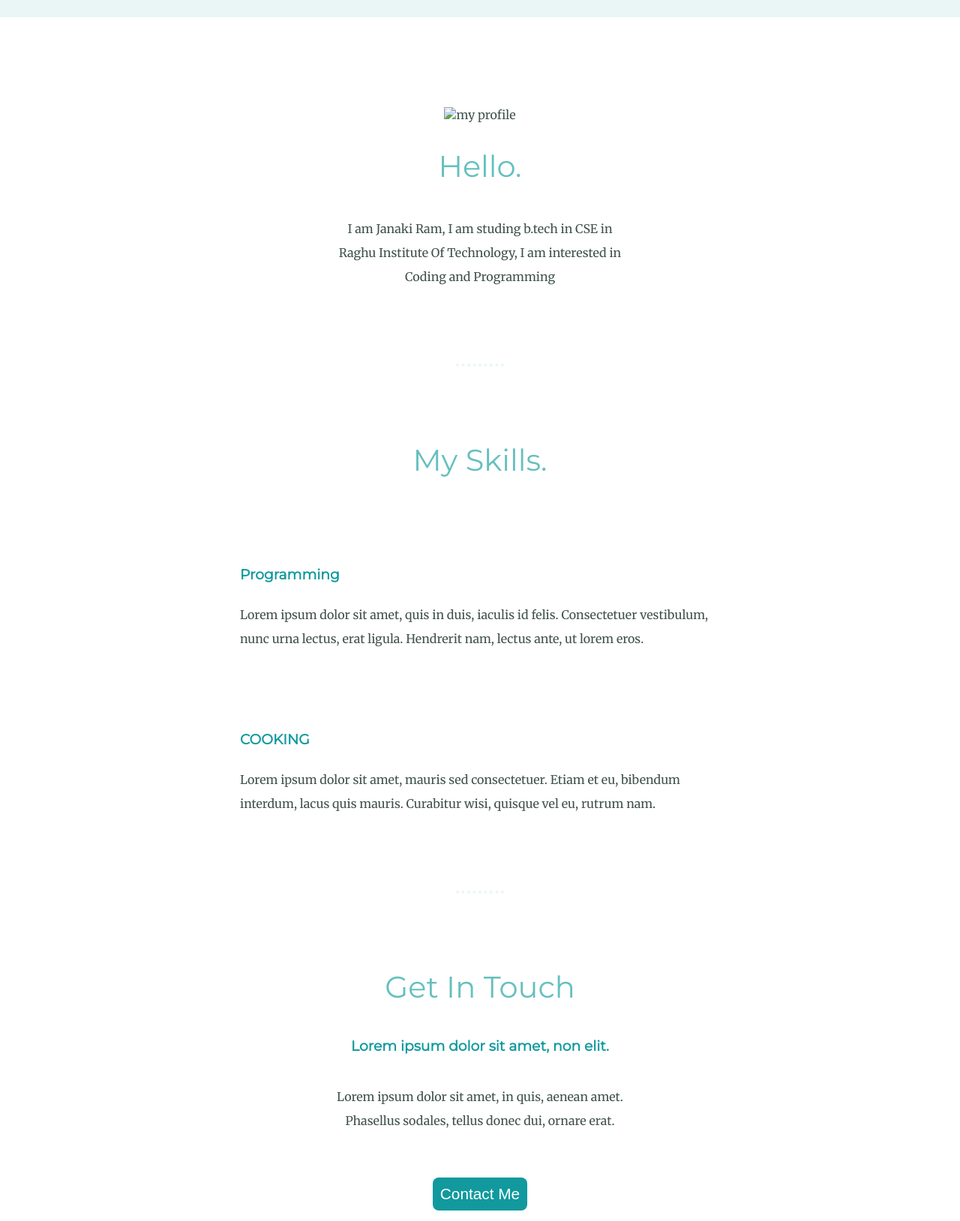
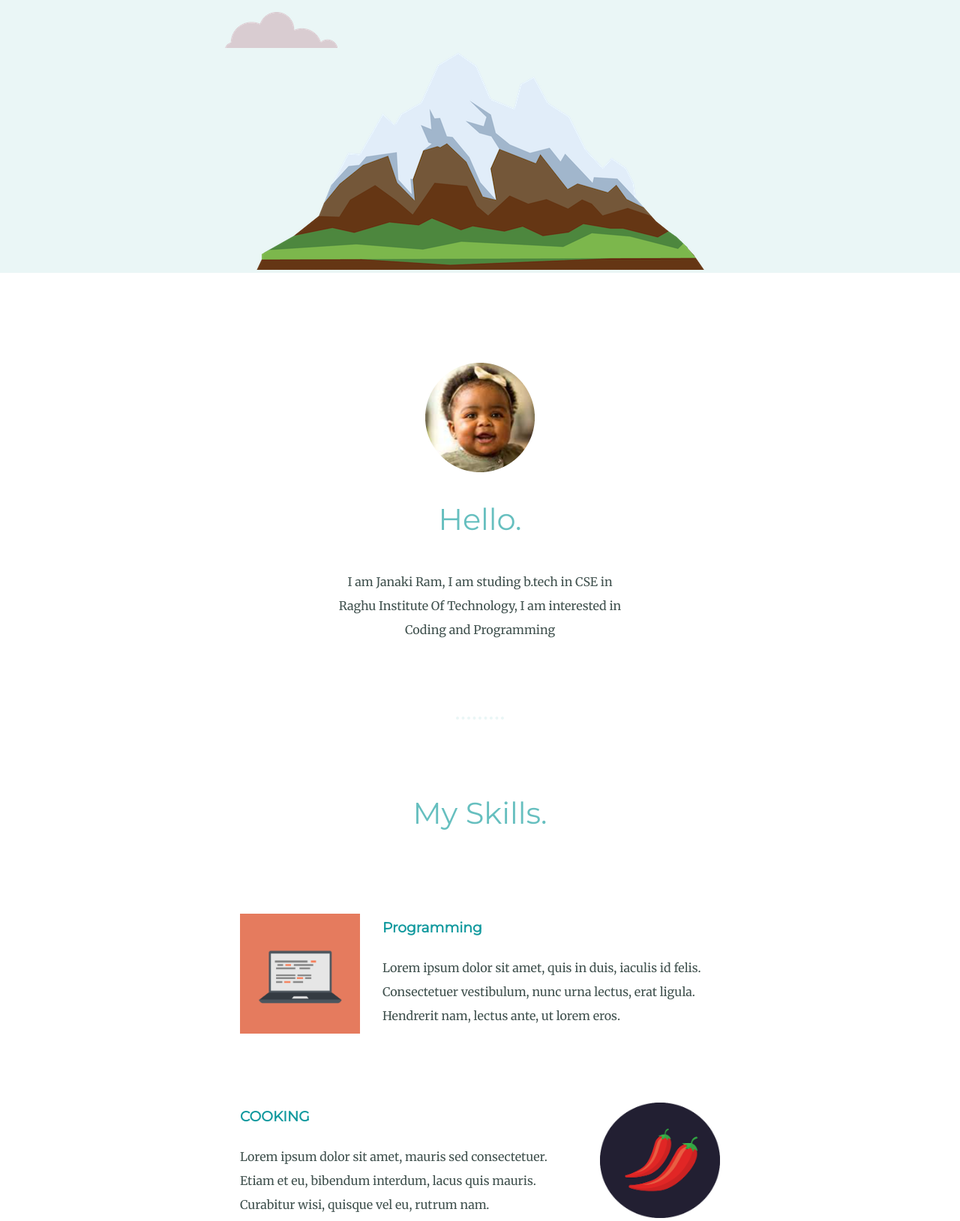
Before and after one commit to jana-ki-ram/web, a plain HTML site: page index.html in a window 1280 px wide. Shown: the part 404-2033 px from the top of the page at 75% size. Drawn offline with Linux system fonts and the light colour scheme; files that its build step writes are made by us from their sources.

Commit message:
Update index.html

```diff
--- a/index.html
+++ b/index.html
@@ -4,8 +4,8 @@
 <head>
   <meta charset="utf-8">
   <title>janakiram</title>
-  <link rel="stylesheet" href="css/style.css">
-  <link rel="icon" href="images/favicon.ico">
+  <link rel="stylesheet" href="style.css">
+  <link rel="icon" href="favicon.ico">
   <link rel="preconnect" href="https://fonts.googleapis.com">
   <link rel="preconnect" href="https://fonts.gstatic.com" crossorigin>
   <link href="https://fonts.googleapis.com/css2?family=Merriweather&family=Montserrat&family=Sacramento&display=swap" rel="stylesheet">
@@ -14,15 +14,15 @@
 <body>
 
   <div class="top">
-    <img class="top-cloud" src="images/cloud.png" alt="cloud">
+    <img class="top-cloud" src="cloud.png" alt="cloud">
     <h1>I am Janakiram</h1>
     <h2>web developer</h2>
-    <img src="images/cloud.png" alt="cloud" class="bottom-cloud">
-    <img src="images/mountain.png" alt="">
+    <img src="cloud.png" alt="cloud" class="bottom-cloud">
+    <img src="mountain.png" alt="">
   </div>
   <div class="middle-container">
     <div class="profile">
-      <img src="images/jana-modified.png" alt="my profile">
+      <img src="jana-modified.png" alt="my profile">
       <h2>Hello.</h2>
       <p class="intro">I am Janaki Ram, I am studing b.tech in CSE in Raghu Institute Of Technology, I am interested in Coding and Programming</p>
     </div>
@@ -30,12 +30,12 @@
     <div class="skills">
       <h2>My Skills.</h2>
       <div class="skill-row">
-        <img class="simg" src="images/computer.png" alt="">
+        <img class="simg" src="computer.png" alt="">
         <h3>Programming</h3>
         <p>Lorem ipsum dolor sit amet, quis in duis, iaculis id felis. Consectetuer vestibulum, nunc urna lectus, erat ligula. Hendrerit nam, lectus ante, ut lorem eros.</p>
       </div>
       <div class="skill-row">
-        <img class="schill" src="images/chillies.png" alt="">
+        <img class="schill" src="chillies.png" alt="">
         <h3>COOKING</h3>
         <p>Lorem ipsum dolor sit amet, mauris sed consectetuer. Etiam et eu, bibendum interdum, lacus quis mauris. Curabitur wisi, quisque vel eu, rutrum nam.</p>
       </div>
```
